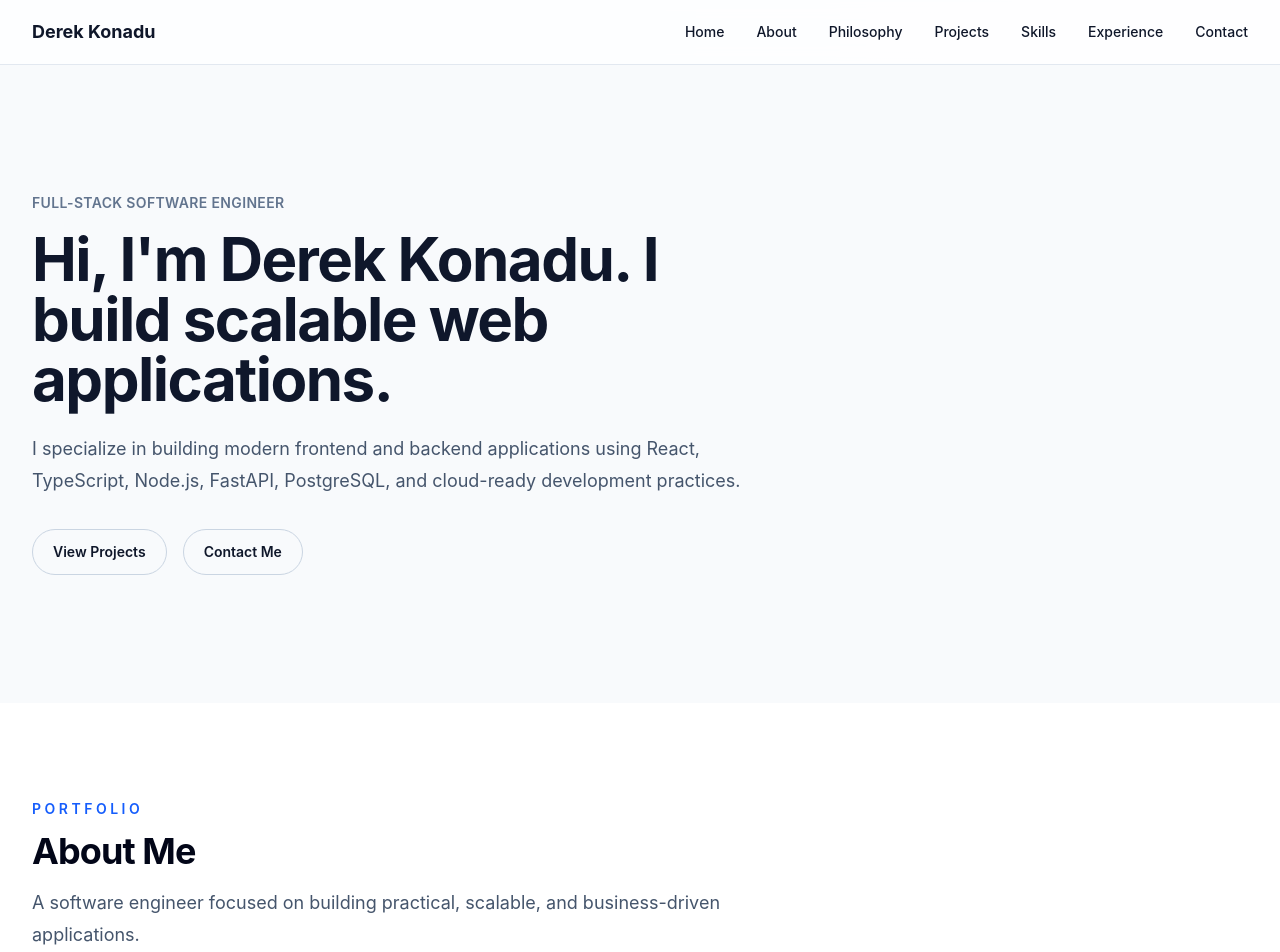
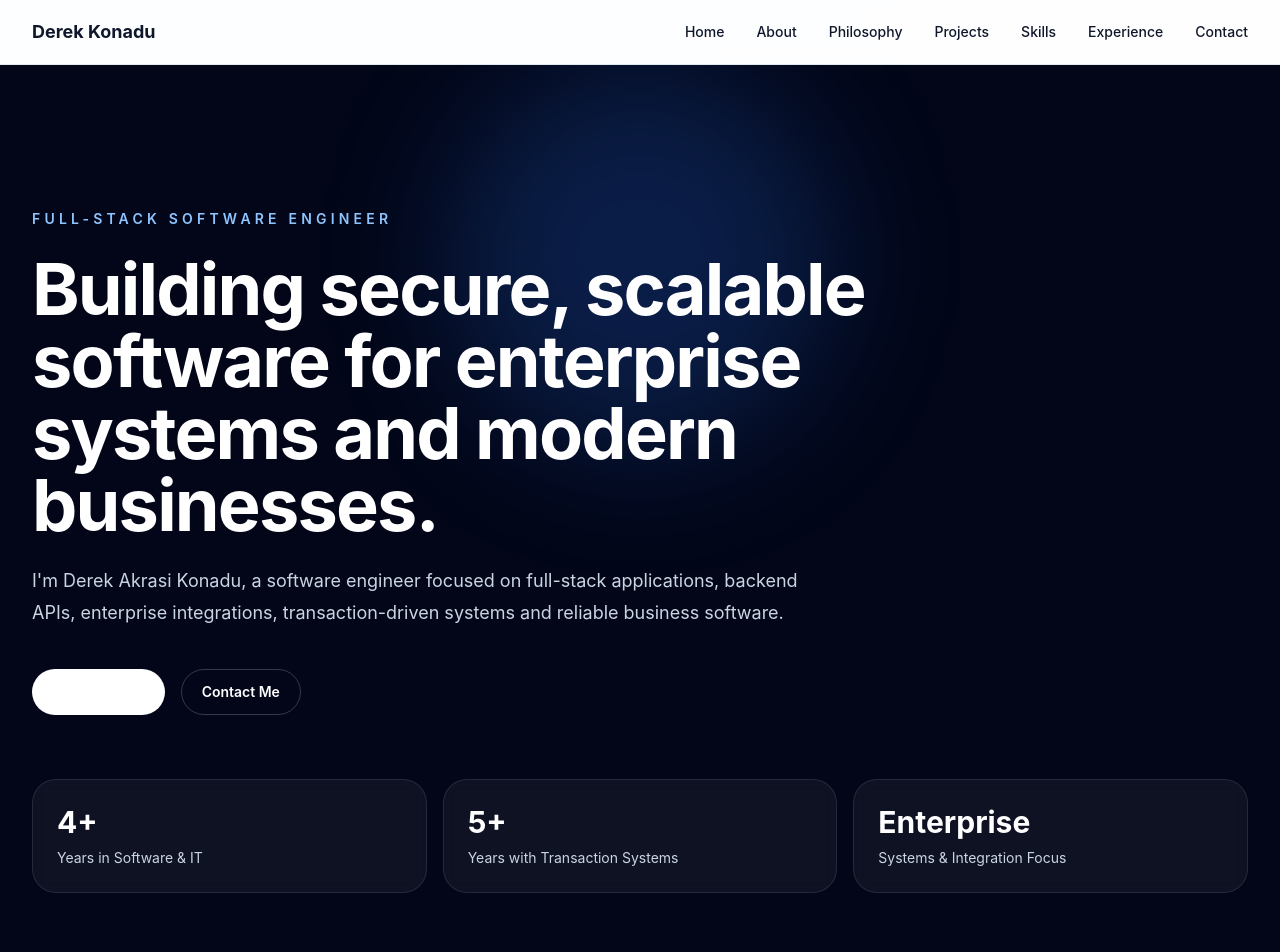
Before and after one commit to obibaadoma/derek-konadu, a React (Vite) app: page / in a window 1280 px wide. Shown: the top 952 px of the page. Built offline with nearby package versions, Linux system fonts and the light colour scheme.

Commit message:
feat: improved hero section

```diff
--- a/src/components/sections/Hero.tsx
+++ b/src/components/sections/Hero.tsx
@@ -1,39 +1,56 @@
 import Container from "../layout/Container";
 import Button from "../ui/Button";
+import { personalInfo } from "../../data";
+
+const stats = [
+  { value: "4+", label: "Years in Software & IT" },
+  { value: "5+", label: "Years with Transaction Systems" },
+  { value: "Enterprise", label: "Systems & Integration Focus" },
+];
 
 const Hero = () => {
   return (
-    <section id="home" className="bg-slate-50 py-24 sm:py-32">
+    <section id="home" className="relative overflow-hidden bg-slate-950 py-28 text-white sm:py-36">
+      <div className="absolute left-1/2 top-0 h-96 w-96 -translate-x-1/2 rounded-full bg-blue-500/20 blur-3xl" />
+
       <Container>
-        <div className="max-w-3xl">
-          <p className="mb-4 text-sm font-semibold uppercase tracking-wide text-slate-500">
-            Full-Stack Software Engineer
+        <div className="relative">
+          <div className="max-w-4xl">
+            <p className="text-sm font-semibold uppercase tracking-[0.3em] text-blue-300">
+              {personalInfo.role}
             </p>
 
-          <h1 className="text-4xl font-bold tracking-tight text-slate-900 sm:text-6xl">
-            Hi, I'm Derek Konadu. I build scalable web applications.
+            <h1 className="mt-6 text-5xl font-bold tracking-tight sm:text-7xl">
+              Building secure, scalable software for enterprise systems and modern businesses.
             </h1>
 
-          <p className="mt-6 text-lg leading-8 text-slate-600">
-            I specialize in building modern frontend and backend applications
-            using React, TypeScript, Node.js, FastAPI, PostgreSQL, and
-            cloud-ready development practices.
+            <p className="mt-6 max-w-3xl text-lg leading-8 text-slate-300">
+              I&apos;m {personalInfo.name}, a software engineer focused on full-stack applications,
+              backend APIs, enterprise integrations, transaction-driven systems and reliable
+              business software.
             </p>
 
-          <div className="mt-8 flex flex-wrap gap-4">
-            <Button
-              href="#projects"
-              className="border border-slate-300 text-slate-700 hover:bg-slate-100"
-            >
+            <div className="mt-10 flex flex-wrap gap-4">
+              <Button href="#projects" className="bg-white text-slate-950 hover:bg-slate-200">
                 View Projects
               </Button>
 
-            <Button
-              href="#contact"
-              className="border border-slate-300 text-slate-700 hover:bg-slate-100"
-            >
+              <Button href="#contact" className="border border-white/20 text-white hover:bg-white/10">
                 Contact Me
               </Button>
+            </div>
+          </div>
+
+          <div className="mt-16 grid gap-4 sm:grid-cols-3">
+            {stats.map((stat) => (
+              <div
+                key={stat.label}
+                className="rounded-3xl border border-white/10 bg-white/5 p-6 backdrop-blur"
+              >
+                <p className="text-3xl font-bold text-white">{stat.value}</p>
+                <p className="mt-2 text-sm text-slate-300">{stat.label}</p>
+              </div>
+            ))}
           </div>
         </div>
       </Container>
```
Lines whose indentation alone changed are shown as unchanged.
